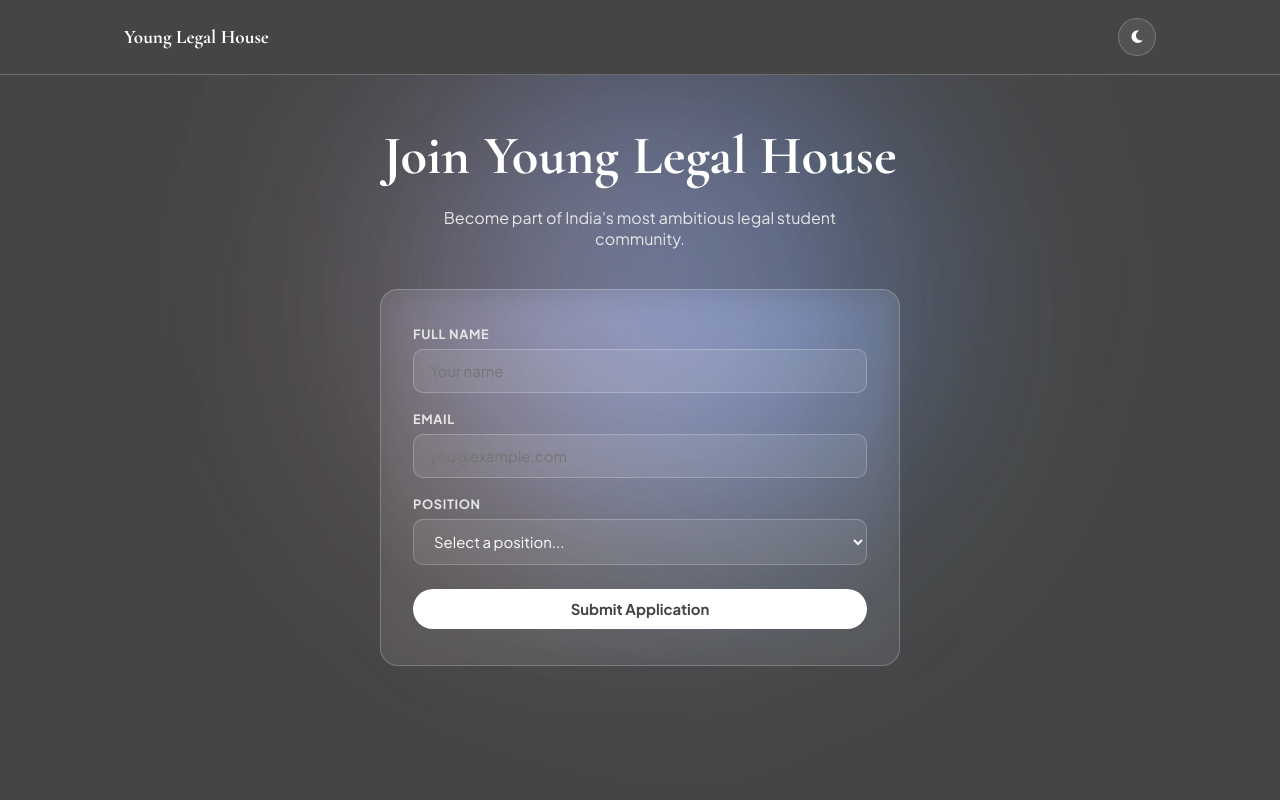
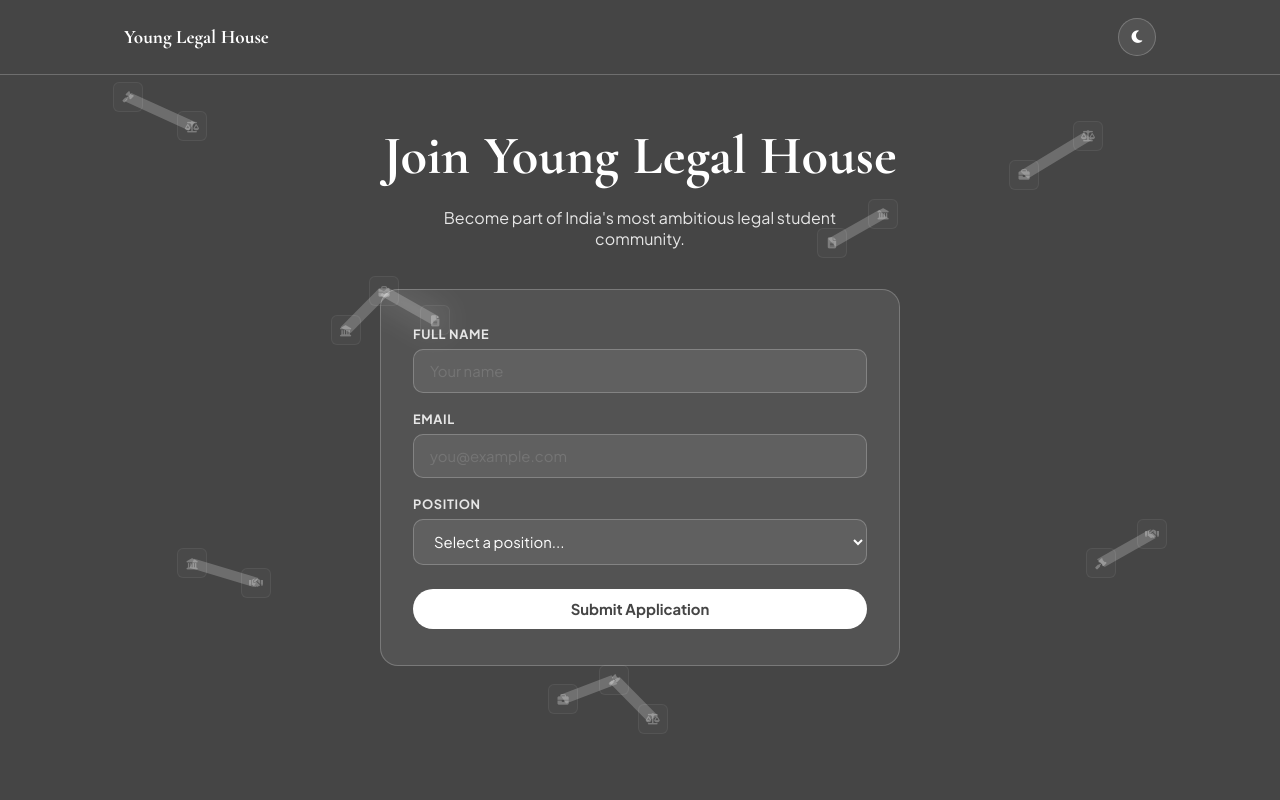
Before and after one commit to TejTalin/ylh-sample-dock, a Next.js app: page /join in a window 1280 px wide. Shown: the top 800 px of the page. Built offline with nearby package versions, Linux system fonts and the light colour scheme.

Commit message:
Add files via upload

```diff
--- a/components/ParticleField.jsx
+++ b/components/ParticleField.jsx
@@ -2,97 +2,133 @@
 import { useEffect, useRef } from 'react';
 
 /**
- * MeshGradient (bold, room-filling, cursor-reactive)
- * A large animated color-mesh gradient that warps and shifts following
- * the cursor across the FULL page height. Distinct from Sample 1's soft
- * monochrome orbs: this uses actual color and stronger, snappier motion
- * for a "dashboard/SaaS" energy rather than editorial calm.
+ * IconConstellationSpotlight (Dock sample)
+ * Same cursor-following spotlight mechanic as the Sidebar sample, but
+ * the nodes are legal-themed line-icons (gavel, scales, briefcase,
+ * document, courthouse) in bordered tile chips, scattered sparsely and
+ * connected into small clusters — matching the reference's "Marks &
+ * Insignia" treatment. Distinct from Sidebar's plain dot constellations.
  */
+
+const ICONS = ['fa-gavel', 'fa-scale-balanced', 'fa-briefcase', 'fa-file-lines', 'fa-landmark', 'fa-handshake'];
+
+const CLUSTERS = [
+  { cx: 10, cy: 10, nodes: [[0,0],[5,3]] },
+  { cx: 85, cy: 14, nodes: [[0,0],[-5,4]] },
+  { cx: 30, cy: 30, nodes: [[0,0],[4,3],[-3,4]] },
+  { cx: 65, cy: 25, nodes: [[0,0],[4,-3]] },
+  { cx: 15, cy: 58, nodes: [[0,0],[5,2]] },
+  { cx: 90, cy: 55, nodes: [[0,0],[-4,3]] },
+  { cx: 48, cy: 70, nodes: [[0,0],[3,4],[-4,2]] },
+  { cx: 25, cy: 88, nodes: [[0,0],[4,-2]] },
+  { cx: 78, cy: 90, nodes: [[0,0],[-3,3]] },
+];
+
+function buildLinks() {
+  const links = [];
+  CLUSTERS.forEach((cluster, ci) => {
+    for (let i = 1; i < cluster.nodes.length; i++) links.push({ ci, a: 0, b: i });
+  });
+  return links;
+}
+const LINKS = buildLinks();
+
 export default function ParticleField() {
-  const blobRefs = useRef([]);
+  const spotlightRef = useRef(null);
   const rafRef = useRef(null);
-  const mouse = useRef({ x: 0.5, y: 0.3 });
-  const pos = useRef([
-    { x: 0.15, y: 0.1, vx: 0, vy: 0 },
-    { x: 0.85, y: 0.25, vx: 0, vy: 0 },
-    { x: 0.5, y: 0.55, vx: 0, vy: 0 },
-    { x: 0.2, y: 0.85, vx: 0, vy: 0 },
-  ]);
+  const mouse = useRef({ x: -9999, y: -9999 });
+  const eased = useRef({ x: -9999, y: -9999 });
+
+  const flatNodes = useRef(
+    CLUSTERS.flatMap((cluster, ci) =>
+      cluster.nodes.map((n, ni) => ({
+        ci, ni,
+        x: cluster.cx + n[0], y: cluster.cy + n[1],
+        icon: ICONS[(ci + ni) % ICONS.length],
+      }))
+    )
+  );
 
   useEffect(() => {
     const reduced = window.matchMedia('(prefers-reduced-motion: reduce)').matches;
 
-    const onMove = (e) => {
-      const docH = document.documentElement.scrollHeight || window.innerHeight;
-      mouse.current = { x: e.clientX / window.innerWidth, y: (e.clientY + window.scrollY) / docH };
-    };
+    const onMove = (e) => { mouse.current = { x: e.clientX, y: e.clientY + window.scrollY }; };
+    const onLeave = () => { mouse.current = { x: -9999, y: -9999 }; };
     window.addEventListener('pointermove', onMove, { passive: true });
+    window.addEventListener('pointerleave', onLeave);
 
-    if (reduced) return () => window.removeEventListener('pointermove', onMove);
-
-    const STRENGTH = [0.028, 0.022, 0.034, 0.018]; // snappier than sample 1 — dashboard energy
-    const DAMPING = 0.86;
-
-    const tick = (t) => {
-      pos.current.forEach((p, i) => {
-        const idleX = Math.sin(t * 0.00026 + i * 1.7) * 0.05;
-        const idleY = Math.cos(t * 0.00021 + i * 2.3) * 0.05;
-        const targetX = mouse.current.x + idleX;
-        const targetY = mouse.current.y + idleY;
-
-        const ax = (targetX - p.x) * STRENGTH[i];
-        const ay = (targetY - p.y) * STRENGTH[i];
-        p.vx = (p.vx + ax) * DAMPING;
-        p.vy = (p.vy + ay) * DAMPING;
-        p.x += p.vx;
-        p.y += p.vy;
-
-        const el = blobRefs.current[i];
-        if (el) {
-          el.style.left = `${p.x * 100}%`;
-          el.style.top = `${p.y * 100}%`;
-        }
-      });
+    const tick = () => {
+      eased.current.x += (mouse.current.x - eased.current.x) * 0.12;
+      eased.current.y += (mouse.current.y - eased.current.y) * 0.12;
+      if (spotlightRef.current) {
+        spotlightRef.current.style.transform = `translate(${eased.current.x - 260}px, ${eased.current.y - 260}px)`;
+      }
       rafRef.current = requestAnimationFrame(tick);
     };
-    rafRef.current = requestAnimationFrame(tick);
+    if (!reduced) rafRef.current = requestAnimationFrame(tick);
 
     return () => {
       cancelAnimationFrame(rafRef.current);
       window.removeEventListener('pointermove', onMove);
+      window.removeEventListener('pointerleave', onLeave);
     };
   }, []);
 
   return (
-    <div className="mesh-bg" aria-hidden="true">
-      <div ref={el => blobRefs.current[0] = el} className="mesh-blob mesh-blob-a" />
-      <div ref={el => blobRefs.current[1] = el} className="mesh-blob mesh-blob-b" />
-      <div ref={el => blobRefs.current[2] = el} className="mesh-blob mesh-blob-c" />
-      <div ref={el => blobRefs.current[3] = el} className="mesh-blob mesh-blob-d" />
+    <div className="icon-bg" aria-hidden="true">
+      <svg viewBox="0 0 100 100" preserveAspectRatio="none" className="icon-svg">
+        {LINKS.map(({ ci, a, b }, i) => {
+          const cluster = CLUSTERS[ci];
+          const na = cluster.nodes[a], nb = cluster.nodes[b];
+          return (
+            <line key={i}
+              x1={cluster.cx + na[0]} y1={cluster.cy + na[1]}
+              x2={cluster.cx + nb[0]} y2={cluster.cy + nb[1]}
+            />
+          );
+        })}
+      </svg>
+      <div className="icon-nodes">
+        {flatNodes.current.map((n, i) => (
+          <span key={i} className="icon-node" style={{ left: `${n.x}%`, top: `${n.y}%` }}>
+            <i className={`fas ${n.icon}`} />
+          </span>
+        ))}
+      </div>
+      <div ref={spotlightRef} className="cursor-spotlight" />
       <style>{`
-        .mesh-bg {
+        .icon-bg {
           position: absolute; top: 0; left: 0; width: 100%; height: 100%;
           min-height: 100vh; z-index: 0; overflow: hidden; pointer-events: none;
         }
-        .mesh-blob {
-          position: absolute;
-          width: 680px; height: 680px;
+        .icon-svg { position: absolute; inset: 0; width: 100%; height: 100%; }
+        .icon-svg line { stroke: var(--glass-border); stroke-width: 1; }
+        .icon-nodes { position: absolute; inset: 0; }
+        .icon-node {
+          position: absolute; transform: translate(-50%, -50%);
+          width: 30px; height: 30px;
+          display: flex; align-items: center; justify-content: center;
+          border: 1px solid var(--glass-border);
+          border-radius: 6px;
+          background: var(--glass-bg);
+          color: var(--text-color);
+          opacity: 0.3;
+          font-size: 0.7rem;
+        }
+        .cursor-spotlight {
+          position: absolute; top: 0; left: 0;
+          width: 520px; height: 520px;
           border-radius: 50%;
-          filter: blur(90px);
-          transform: translate(-50%, -50%);
-          will-change: left, top;
-          mix-blend-mode: screen;
+          background: radial-gradient(circle, var(--glass-bg) 0%, transparent 70%);
+          will-change: transform;
+          mix-blend-mode: overlay;
         }
-        .mesh-blob-a { background: radial-gradient(circle, #5b8cff 0%, transparent 70%); opacity: 0.30; }
-        .mesh-blob-b { background: radial-gradient(circle, #8a6bff 0%, transparent 70%); opacity: 0.26; }
-        .mesh-blob-c { background: radial-gradient(circle, #ff8a5b 0%, transparent 70%); opacity: 0.20; }
-        .mesh-blob-d { background: radial-gradient(circle, #5bffd9 0%, transparent 70%); opacity: 0.18; }
-
-        body.light-mode .mesh-blob { mix-blend-mode: multiply; }
-        body.light-mode .mesh-blob-a { opacity: 0.16; }
-        body.light-mode .mesh-blob-b { opacity: 0.14; }
-        body.light-mode .mesh-blob-c { opacity: 0.12; }
-        body.light-mode .mesh-blob-d { opacity: 0.10; }
+        body.light-mode .cursor-spotlight {
+          background: radial-gradient(circle, rgba(0,0,0,0.10) 0%, transparent 70%);
+          mix-blend-mode: multiply;
+        }
+        @media (prefers-reduced-motion: reduce) { .cursor-spotlight { display: none; } }
+        @media (pointer: coarse) { .cursor-spotlight { display: none; } }
       `}</style>
     </div>
   );
```
